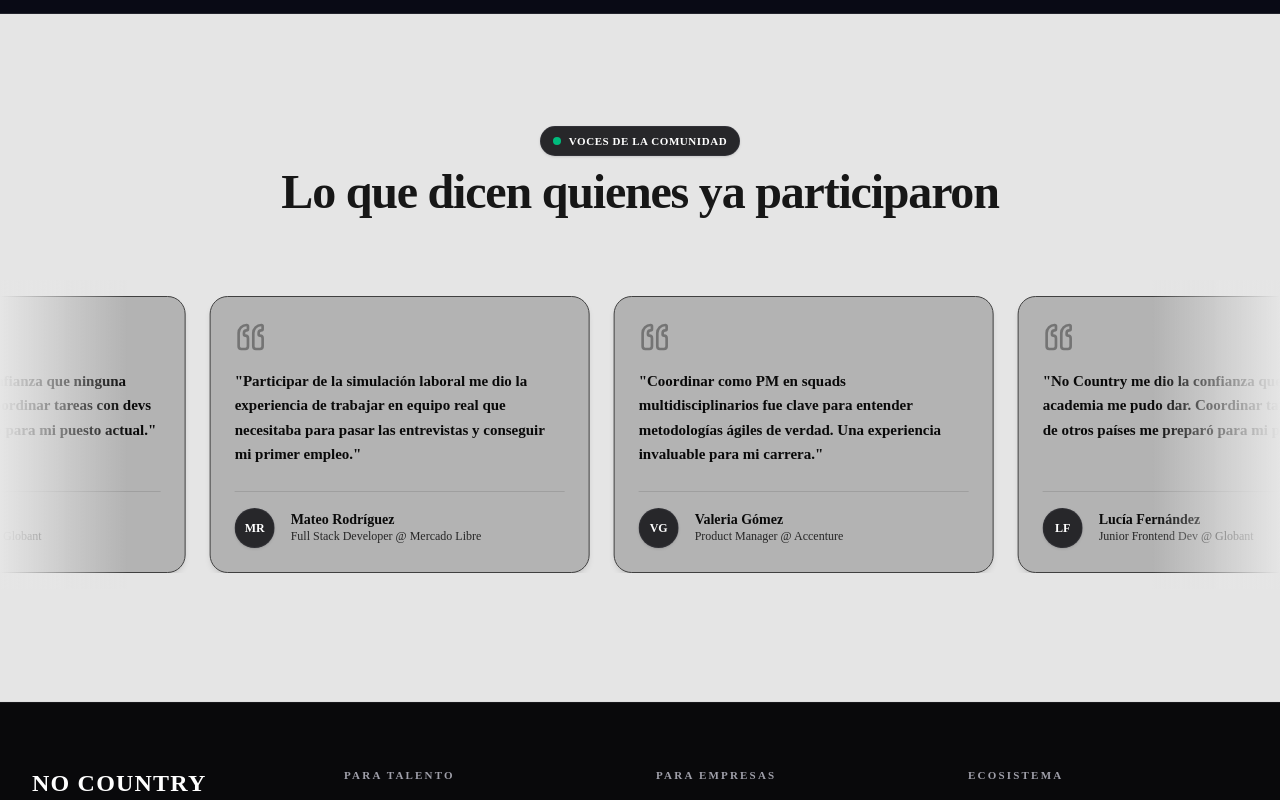
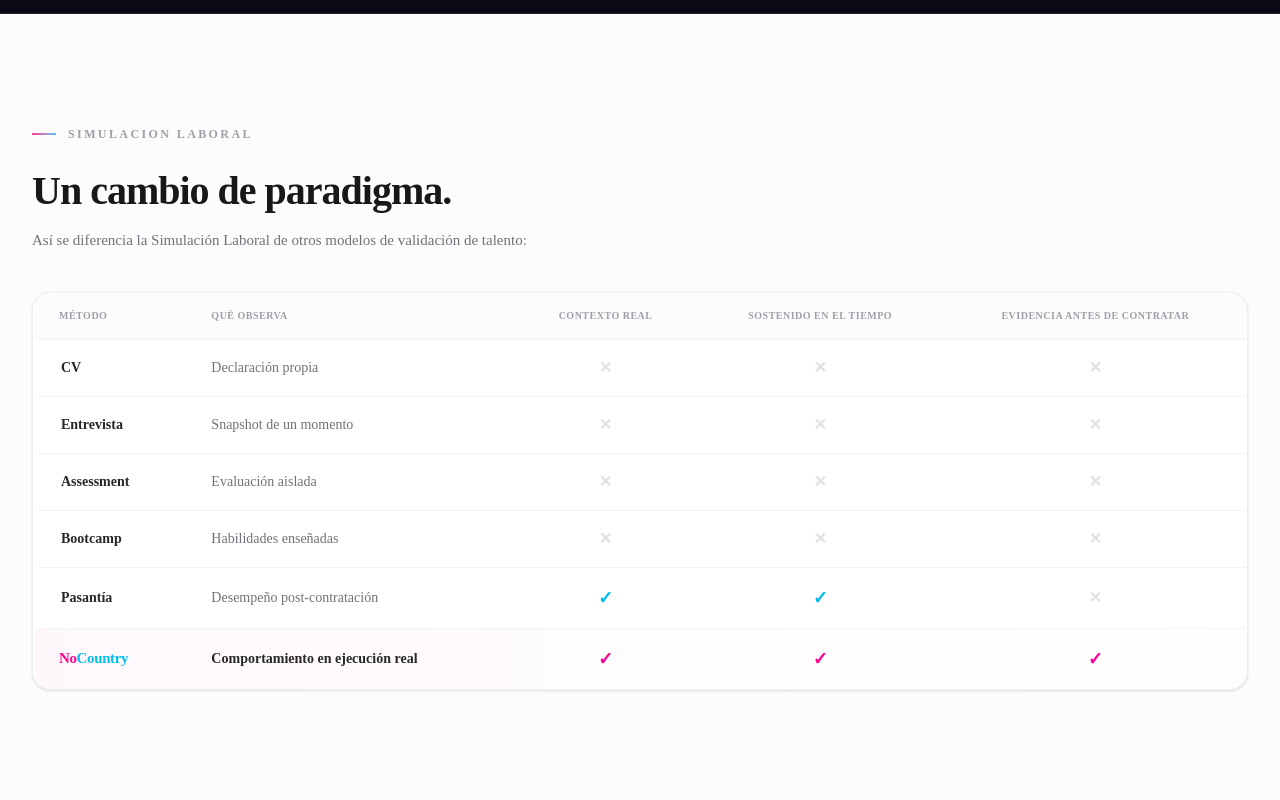
Before and after one commit to No-Country-simulation/fellowship-web-tm, a Next.js app in the folder frontend/: page / in a window 1280 px wide. Shown: the part 6240-7040 px from the top of the page. Built offline with nearby package versions, Linux system fonts and the light colour scheme.

Commit message:
feat: ComparisonTable.jsx add

```diff
--- a/frontend/app/page.tsx
+++ b/frontend/app/page.tsx
@@ -7,6 +7,7 @@
 import CasosDeUso from "@/components/sections/CasosDeUso";
 import ComoFunciona from "@/components/sections/ComoFunciona";
 import CasoOracle from "@/components/sections/CasoOracle";
+import ComparisonTable from "@/components/sections/ComparisonTable";
 import Testimonios from "@/components/sections/Testimonios";
 import Footer from "@/components/sections/Footer";
 
@@ -22,6 +23,7 @@
       <CasosDeUso />
       <ComoFunciona />
       <CasoOracle />
+      <ComparisonTable />
       <Testimonios />
       <Footer />
     </main>
--- /dev/null
+++ b/frontend/components/sections/ComparisonTable.tsx
@@ -0,0 +1,195 @@
+import React from "react";
+import {
+  Table,
+  TableBody,
+  TableCell,
+  TableHead,
+  TableHeader,
+  TableRow,
+} from "@/components/ui/table";
+import { cn } from "@/lib/utils";
+
+interface RowData {
+  id: string;
+  method: string | React.ReactNode;
+  observes: string;
+  contextReal: boolean | "blue-check";
+  sustained: boolean | "blue-check";
+  evidence: boolean;
+  highlighted?: boolean;
+}
+
+const rows: RowData[] = [
+  {
+    id: "cv",
+    method: "CV",
+    observes: "Declaración propia",
+    contextReal: false,
+    sustained: false,
+    evidence: false,
+  },
+  {
+    id: "interview",
+    method: "Entrevista",
+    observes: "Snapshot de un momento",
+    contextReal: false,
+    sustained: false,
+    evidence: false,
+  },
+  {
+    id: "assessment",
+    method: "Assessment",
+    observes: "Evaluación aislada",
+    contextReal: false,
+    sustained: false,
+    evidence: false,
+  },
+  {
+    id: "bootcamp",
+    method: "Bootcamp",
+    observes: "Habilidades enseñadas",
+    contextReal: false,
+    sustained: false,
+    evidence: false,
+  },
+  {
+    id: "internship",
+    method: "Pasantía",
+    observes: "Desempeño post-contratación",
+    contextReal: "blue-check",
+    sustained: "blue-check",
+    evidence: false,
+  },
+  {
+    id: "nocountry",
+    method: (
+      <span className="font-black tracking-tight text-[15px] select-none">
+        <span className="text-[#FF0094]">No</span>
+        <span className="text-[#02BEEF]">Country</span>
+      </span>
+    ),
+    observes: "Comportamiento en ejecución real",
+    contextReal: true,
+    sustained: true,
+    evidence: true,
+    highlighted: true,
+  },
+];
+
+export default function ComparisonTable() {
+  const renderMark = (value: boolean | "blue-check") => {
+    if (value === true) {
+      return (
+        <span className="text-[#FF0094] font-black text-lg select-none">✓</span>
+      );
+    }
+    if (value === "blue-check") {
+      return (
+        <span className="text-[#02BEEF] font-black text-lg select-none">✓</span>
+      );
+    }
+    return (
+      <span className="text-zinc-300/70 font-bold text-base select-none">✕</span>
+    );
+  };
+
+  return (
+    <section
+      id="un-cambio-de-paradigma"
+      className="w-full bg-[#fcfcfc] py-20 md:py-28 text-zinc-900 border-b border-zinc-100"
+    >
+      <div className="w-full max-w-7xl mx-auto px-4 md:px-8">
+
+        {/* Section Badge */}
+        <div className="flex items-center gap-3 mb-6 select-none">
+          <div className="h-[2px] w-6 bg-gradient-to-r from-[#FF0094] to-[#02BEEF] rounded-full shrink-0" />
+          <span className="text-xs font-bold tracking-[0.2em] text-zinc-400 uppercase">
+            SIMULACION LABORAL
+          </span>
+        </div>
+
+        {/* Section Header */}
+        <div className="mb-10">
+          <h2 className="text-3xl md:text-[40px] font-bold text-zinc-900 tracking-tight leading-tight mb-3">
+            Un cambio de paradigma.
+          </h2>
+          <p className="text-sm md:text-[15px] text-zinc-500 max-w-3xl leading-relaxed">
+            Así se diferencia la Simulación Laboral de otros modelos de validación de talento:
+          </p>
+        </div>
+
+        {/* Table Container with custom overflow control */}
+        <div className="w-full border border-zinc-200/60 rounded-2xl overflow-hidden shadow-sm bg-white">
+          <div className="w-full overflow-x-auto">
+            <Table className="min-w-[800px] w-full border-collapse">
+              <TableHeader className="bg-zinc-50/50">
+                <TableRow className="border-b border-zinc-100 hover:bg-transparent">
+                  <TableHead className="text-[10px] font-extrabold tracking-wider text-zinc-400 uppercase py-4 px-6 h-auto text-left">
+                    MÉTODO
+                  </TableHead>
+                  <TableHead className="text-[10px] font-extrabold tracking-wider text-zinc-400 uppercase py-4 px-6 h-auto text-left">
+                    QUÉ OBSERVA
+                  </TableHead>
+                  <TableHead className="text-[10px] font-extrabold tracking-wider text-zinc-400 uppercase py-4 px-6 h-auto text-center">
+                    CONTEXTO REAL
+                  </TableHead>
+                  <TableHead className="text-[10px] font-extrabold tracking-wider text-zinc-400 uppercase py-4 px-6 h-auto text-center">
+                    SOSTENIDO EN EL TIEMPO
+                  </TableHead>
+                  <TableHead className="text-[10px] font-extrabold tracking-wider text-zinc-400 uppercase py-4 px-6 h-auto text-center">
+                    EVIDENCIA ANTES DE CONTRATAR
+                  </TableHead>
+                </TableRow>
+              </TableHeader>
+              <TableBody>
+                {rows.map((row) => (
+                  <TableRow
+                    key={row.id}
+                    className={cn(
+                      "border-b border-zinc-100 transition-colors duration-200",
+                      row.highlighted
+                        ? "bg-gradient-to-r from-[#FF0094]/[0.03] to-[#02BEEF]/[0.01] hover:from-[#FF0094]/[0.05] hover:to-[#02BEEF]/[0.02] border-l-[4px] border-l-[#FF0094] border-b-zinc-200/60"
+                        : "hover:bg-zinc-50/40 border-l-[4px] border-l-transparent"
+                    )}
+                  >
+                    {/* Método */}
+                    <TableCell className={cn(
+                      "py-4 px-6 text-sm font-semibold h-14 text-left",
+                      row.highlighted ? "text-zinc-950 font-black" : "text-zinc-800"
+                    )}>
+                      {row.method}
+                    </TableCell>
+
+                    {/* Qué Observa */}
+                    <TableCell className={cn(
+                      "py-4 px-6 text-sm font-medium h-14 text-left",
+                      row.highlighted ? "text-zinc-800 font-bold" : "text-zinc-500"
+                    )}>
+                      {row.observes}
+                    </TableCell>
+
+                    {/* Contexto Real */}
+                    <TableCell className="py-4 px-6 h-14 text-center">
+                      {renderMark(row.contextReal)}
+                    </TableCell>
+
+                    {/* Sostenido en el Tiempo */}
+                    <TableCell className="py-4 px-6 h-14 text-center">
+                      {renderMark(row.sustained)}
+                    </TableCell>
+
+                    {/* Evidencia Antes de Contratar */}
+                    <TableCell className="py-4 px-6 h-14 text-center">
+                      {renderMark(row.evidence)}
+                    </TableCell>
+                  </TableRow>
+                ))}
+              </TableBody>
+            </Table>
+          </div>
+        </div>
+
+      </div>
+    </section>
+  );
+}
--- /dev/null
+++ b/frontend/components/ui/table.tsx
@@ -0,0 +1,116 @@
+"use client"
+
+import * as React from "react"
+
+import { cn } from "@/lib/utils"
+
+function Table({ className, ...props }: React.ComponentProps<"table">) {
+  return (
+    <div
+      data-slot="table-container"
+      className="relative w-full overflow-x-auto"
+    >
+      <table
+        data-slot="table"
+        className={cn("w-full caption-bottom text-sm", className)}
+        {...props}
+      />
+    </div>
+  )
+}
+
+function TableHeader({ className, ...props }: React.ComponentProps<"thead">) {
+  return (
+    <thead
+      data-slot="table-header"
+      className={cn("[&_tr]:border-b", className)}
+      {...props}
+    />
+  )
+}
+
+function TableBody({ className, ...props }: React.ComponentProps<"tbody">) {
+  return (
+    <tbody
+      data-slot="table-body"
+      className={cn("[&_tr:last-child]:border-0", className)}
+      {...props}
+    />
+  )
+}
+
+function TableFooter({ className, ...props }: React.ComponentProps<"tfoot">) {
+  return (
+    <tfoot
+      data-slot="table-footer"
+      className={cn(
+        "border-t bg-muted/50 font-medium [&>tr]:last:border-b-0",
+        className
+      )}
+      {...props}
+    />
+  )
+}
+
+function TableRow({ className, ...props }: React.ComponentProps<"tr">) {
+  return (
+    <tr
+      data-slot="table-row"
+      className={cn(
+        "border-b transition-colors hover:bg-muted/50 has-aria-expanded:bg-muted/50 data-[state=selected]:bg-muted",
+        className
+      )}
+      {...props}
+    />
+  )
+}
+
+function TableHead({ className, ...props }: React.ComponentProps<"th">) {
+  return (
+    <th
+      data-slot="table-head"
+      className={cn(
+        "h-10 px-2 text-left align-middle font-medium whitespace-nowrap text-foreground [&:has([role=checkbox])]:pr-0",
+        className
+      )}
+      {...props}
+    />
+  )
+}
+
+function TableCell({ className, ...props }: React.ComponentProps<"td">) {
+  return (
+    <td
+      data-slot="table-cell"
+      className={cn(
+        "p-2 align-middle whitespace-nowrap [&:has([role=checkbox])]:pr-0",
+        className
+      )}
+      {...props}
+    />
+  )
+}
+
+function TableCaption({
+  className,
+  ...props
+}: React.ComponentProps<"caption">) {
+  return (
+    <caption
+      data-slot="table-caption"
+      className={cn("mt-4 text-sm text-muted-foreground", className)}
+      {...props}
+    />
+  )
+}
+
+export {
+  Table,
+  TableHeader,
+  TableBody,
+  TableFooter,
+  TableHead,
+  TableRow,
+  TableCell,
+  TableCaption,
+}
```
